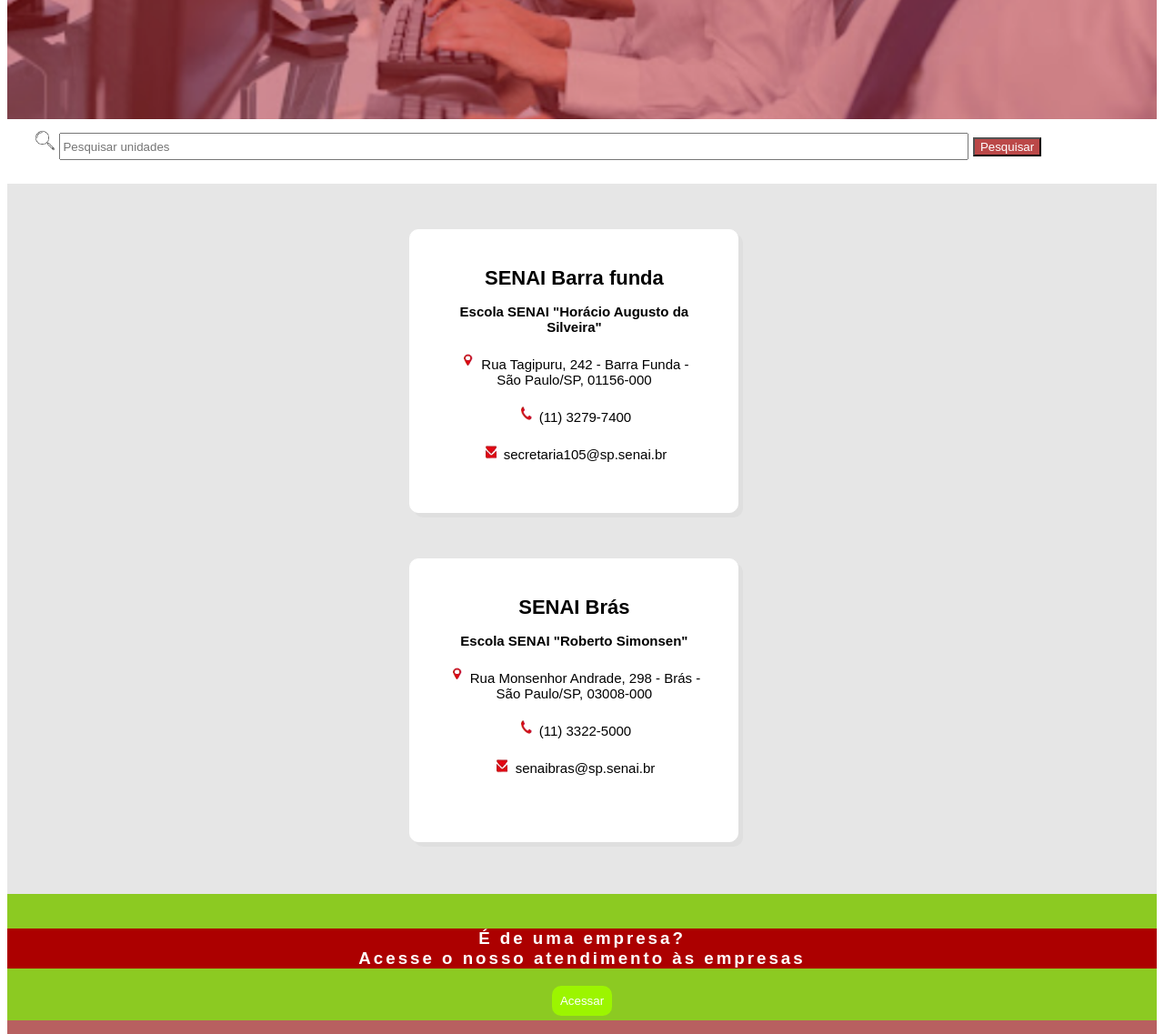
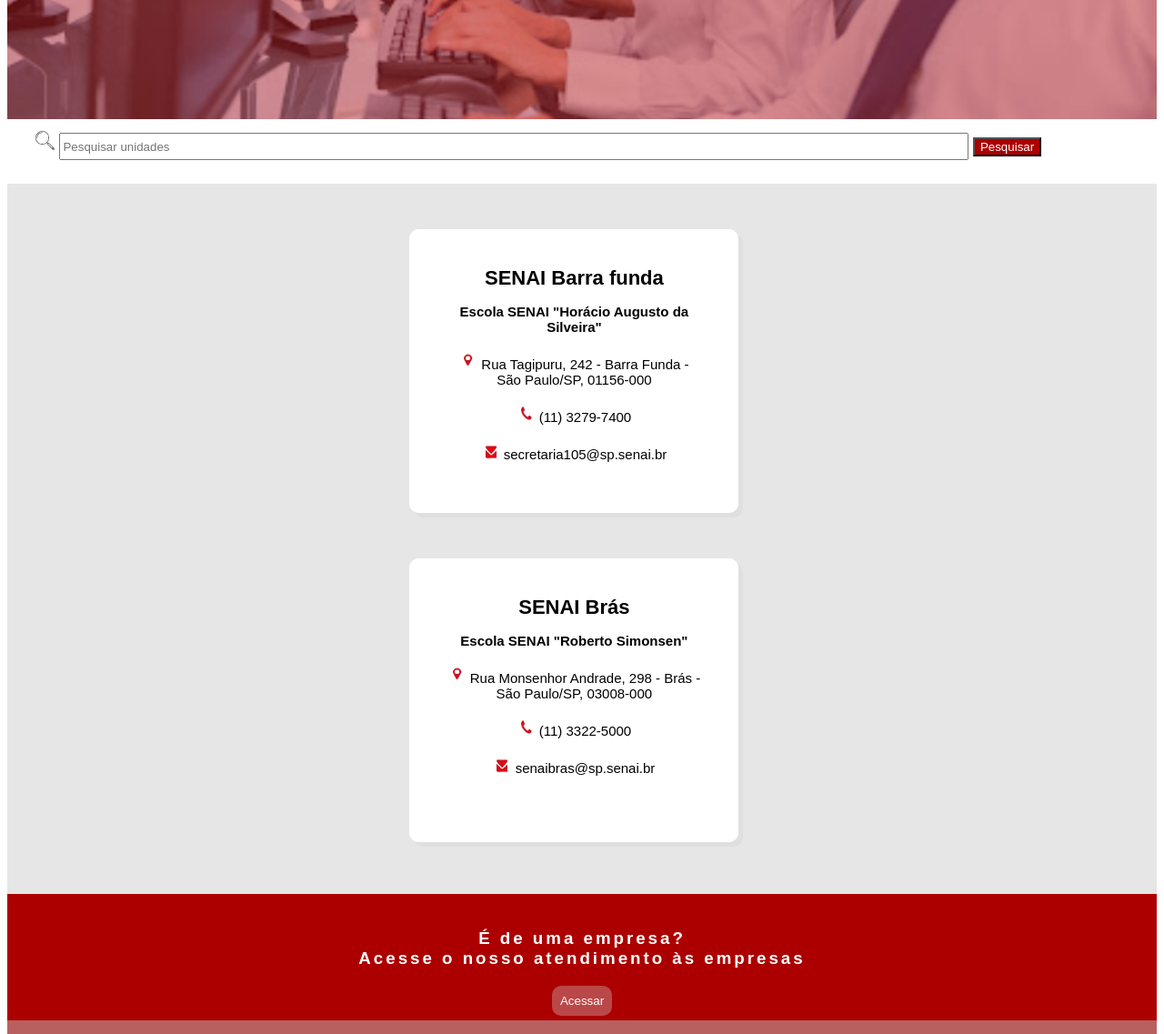
Before and after one commit to ciraht/senai1, a plain HTML site: page contato.html in a window 1280 px wide. Shown: the part 511-1648 px from the top of the page at 91% size. Drawn offline with Linux system fonts and the light colour scheme.

Commit message:
Update estilo2.css

```diff
--- a/assets/css/estilo2.css
+++ b/assets/css/estilo2.css
@@ -84,7 +84,7 @@
     padding-bottom: 10px;
 }
 .botao-pesquisa {
-    background-color: #BB4848;
+    background-color: rgb(172, 0, 0);
     color: white;
 }
 .botao-pesquisa:hover {
@@ -127,12 +127,12 @@
 .secao-contatoextra {
     padding-top: 20px;
     text-align: center;
-    background-color: #8CCA22;
+    background-color: rgb(172, 0, 0);
     color: white;
 }
 .botao-acessar {
     text-align: center;
-    background-color: #9CF500;
+    background-color: #BB4848;
     color: white;
     margin-left: 0%;
     border-color: rgba(255, 255, 255, 0);
```
